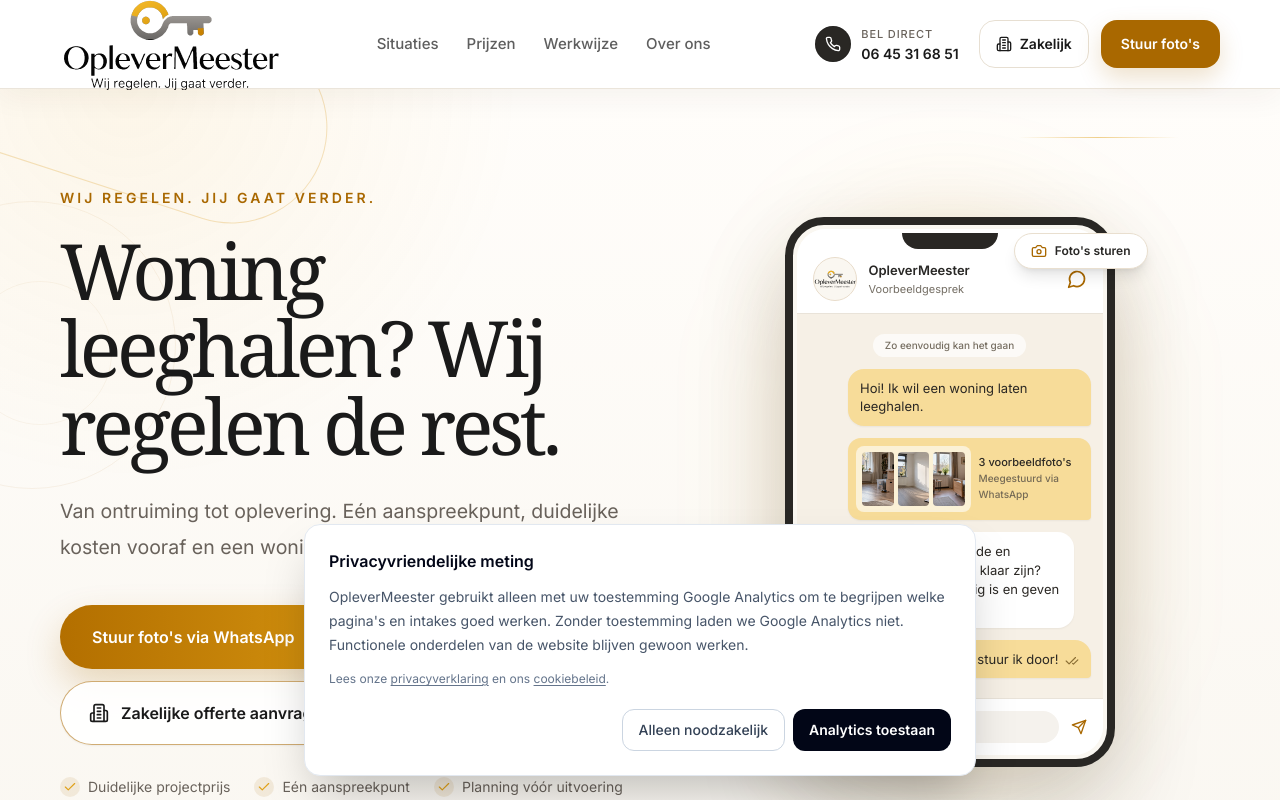
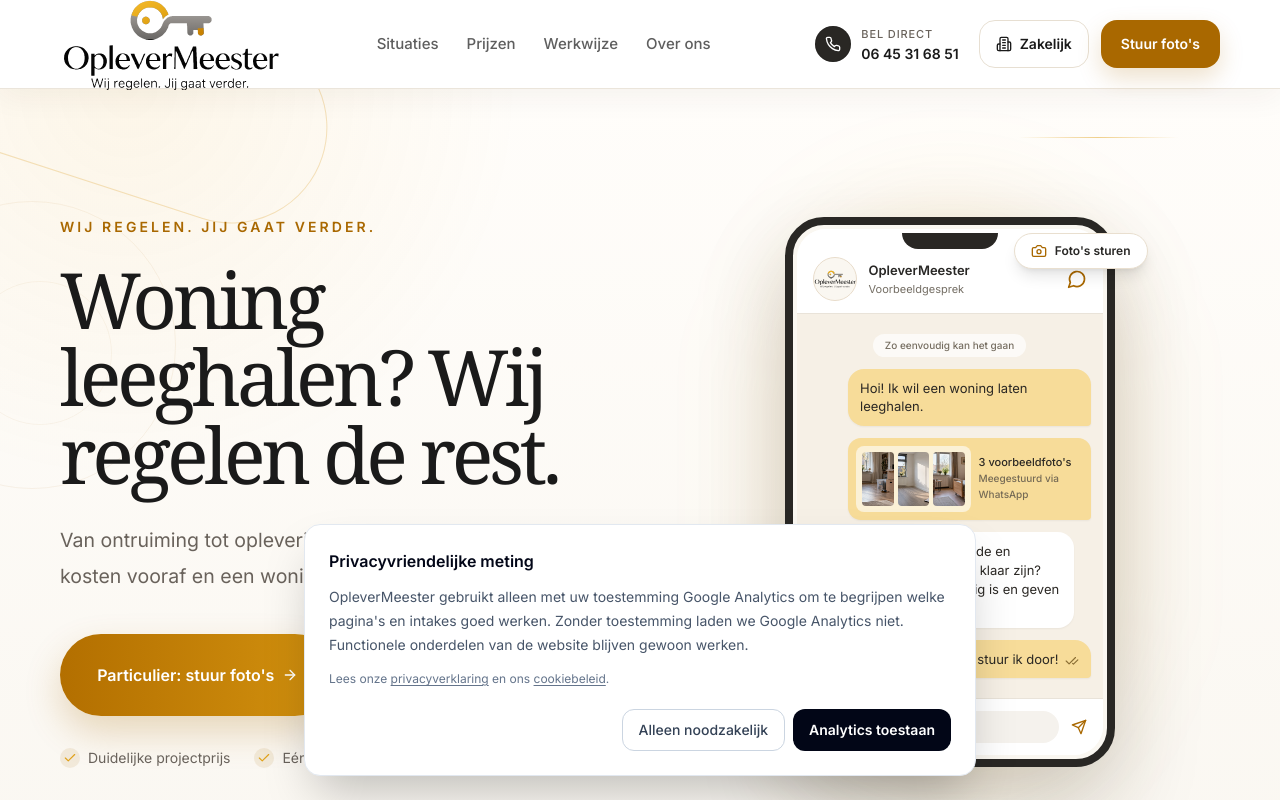
Before and after one commit to sandvlietbv/OpleverMeester, a Next.js app: page / in a window 1280 px wide. Shown: the top 800 px of the page. Built offline with nearby package versions, Linux system fonts and the light colour scheme.

Commit message:
Refine customer paths, photo chat and conditional starting price

```diff
--- a/components/Hero.tsx
+++ b/components/Hero.tsx
@@ -33,14 +33,14 @@
             Van ontruiming tot oplevering. Eén aanspreekpunt, duidelijke kosten vooraf en een woning die klaar is voor overdracht.
           </p>
 
-          <div className="mt-10 flex flex-col gap-3 sm:flex-row sm:flex-wrap sm:items-center">
-            <a href={PHOTO_WHATSAPP_HREF} target="_blank" rel="noopener noreferrer" className="group inline-flex min-h-16 items-center justify-center gap-3 rounded-full bg-gradient-to-r from-[#b36f00] to-[#d3920f] px-8 py-4 text-base font-semibold text-white shadow-[0_16px_36px_rgba(169,104,0,0.24)] transition hover:-translate-y-0.5 hover:shadow-[0_20px_44px_rgba(169,104,0,0.28)]">
-              Stuur foto&apos;s via WhatsApp
+          <div className="mt-10 grid max-w-[640px] gap-3 sm:grid-cols-2 sm:items-stretch">
+            <a href={PHOTO_WHATSAPP_HREF} target="_blank" rel="noopener noreferrer" className="group inline-flex min-h-16 items-center justify-center gap-2 rounded-full bg-gradient-to-r from-[#b36f00] to-[#d3920f] px-8 py-4 text-base font-semibold text-white shadow-[0_16px_36px_rgba(169,104,0,0.24)] transition hover:-translate-y-0.5 hover:shadow-[0_20px_44px_rgba(169,104,0,0.28)]">
+              Particulier: stuur foto&apos;s
               <ArrowRight className="h-4 w-4 transition-transform group-hover:translate-x-1" />
             </a>
-            <Link href="/zakelijk" className="inline-flex min-h-16 items-center justify-center gap-3 rounded-full border border-orange/55 bg-white/90 px-7 py-4 text-base font-semibold text-navy shadow-sm transition hover:border-orange hover:bg-[#fffaf0]">
+            <Link href="/zakelijk" className="inline-flex min-h-16 items-center justify-center gap-2 rounded-full border border-orange/55 bg-white/90 px-7 py-4 text-base font-semibold text-navy shadow-sm transition hover:border-orange hover:bg-[#fffaf0]">
               <Building2 className="h-5 w-5" />
-              Zakelijke offerte aanvragen
+              Zakelijk: offerte aanvragen
             </Link>
           </div>
 
```
